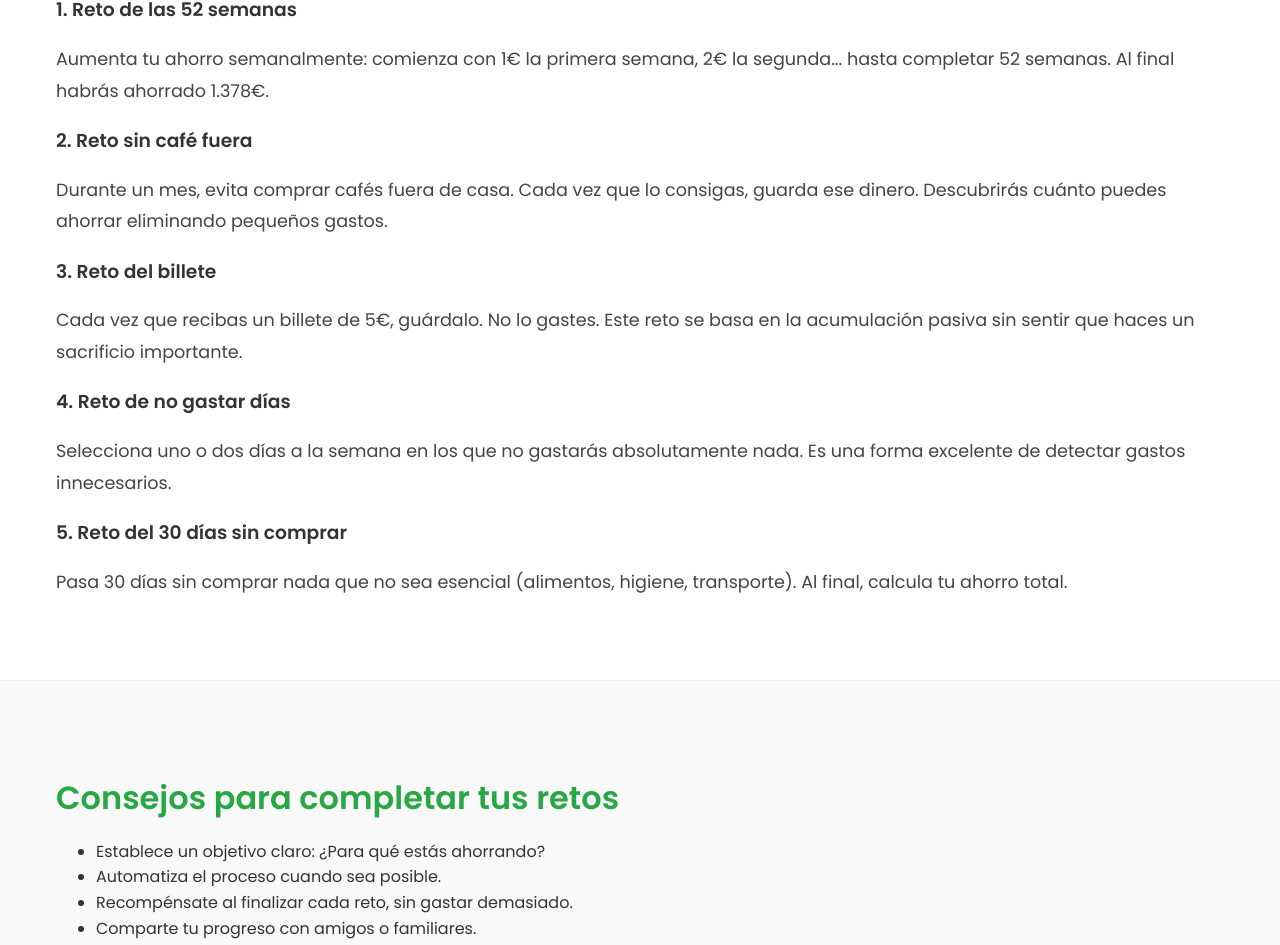
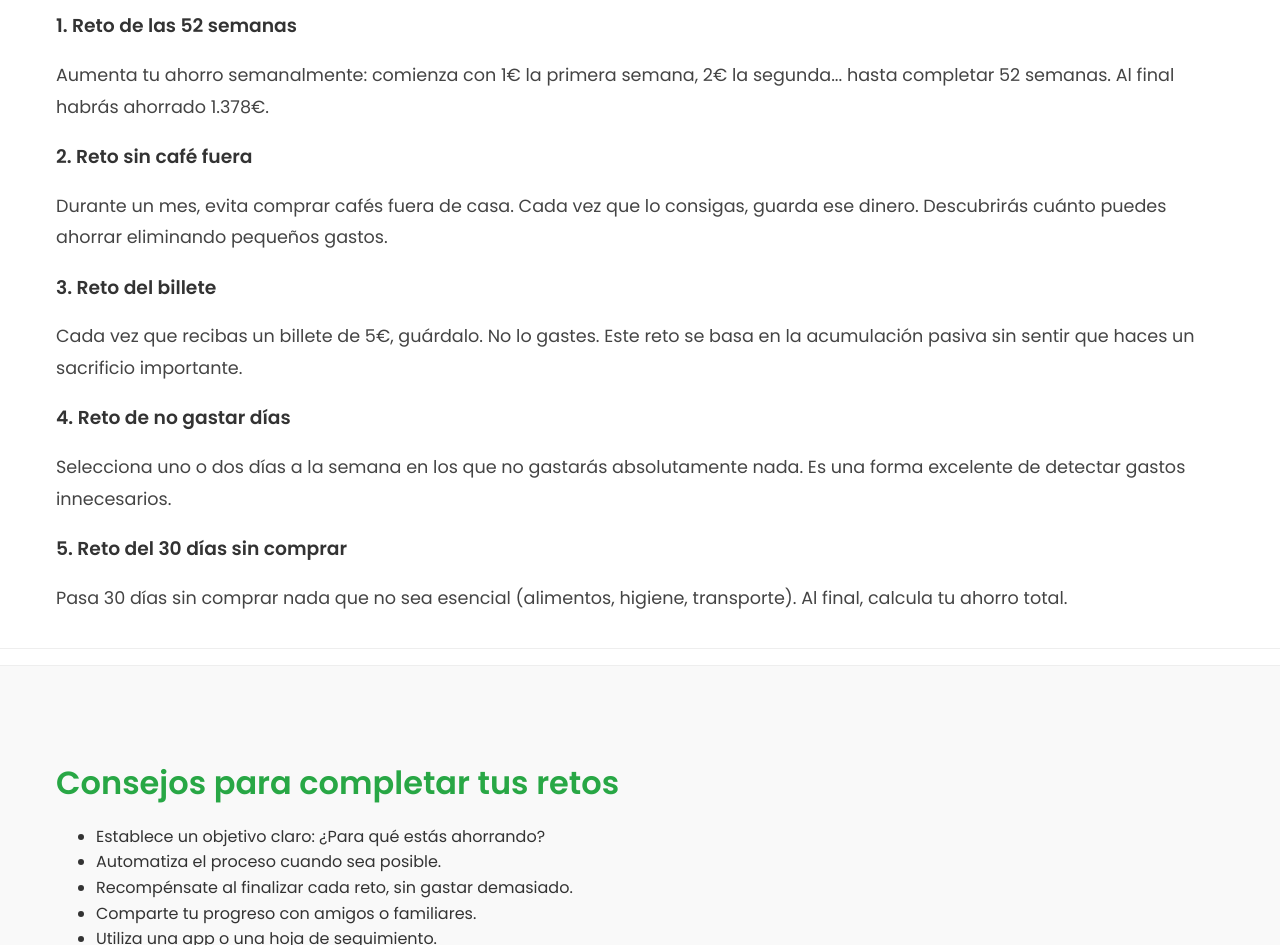
Before and after one commit to Arnausole2004/Distibucion-Salario, a plain HTML site: page retos.html in a window 1280 px wide. Shown: the part 640-1585 px from the top of the page. Drawn offline with Linux system fonts and the light colour scheme.

Commit message:
Update app.css

```diff
--- a/css/app.css
+++ b/css/app.css
@@ -100,6 +100,10 @@ body {
   padding: 4rem 2rem;
   background-color: #fff;
   border-top: 1px solid #eee;
+  margin-top: 1rem; /* o 1.2rem para que quede más cómodo */
+  margin-bottom: 1rem;
+  padding-bottom: 1rem;
+  border-bottom: 1px solid #eee; /* opcional para separar visualmente */
 }
 
 .info-section h2 {
```
